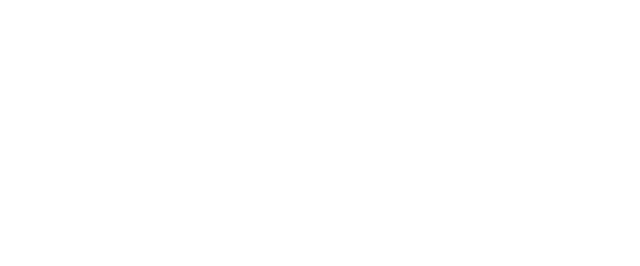
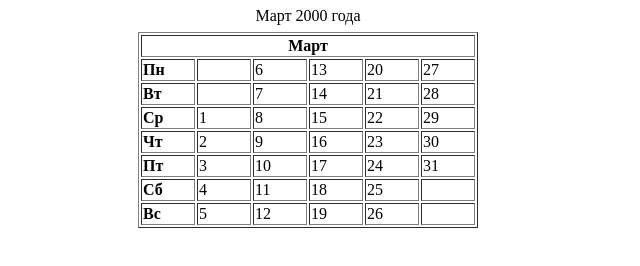
Before and after one commit to karmaxa/Mikita_Karmanaw, a plain HTML site: page 02_HTML/add/index.html in a window 1280 px wide. Shown: the whole page, without its empty margins (0-640 px from the left). Drawn offline with Linux system fonts and the light colour scheme.

Commit message:
base+add+

```diff
--- a/02_HTML/add/index.html
+++ b/02_HTML/add/index.html
@@ -2,11 +2,77 @@
 <html lang="en">
 <head>
     <meta charset="UTF-8">
-    <meta http-equiv="X-UA-Compatible" content="IE=edge">
-    <meta name="viewport" content="width=device-width, initial-scale=1.0">
-    <title>Document</title>
+    <title>Месяц</title>
+    <style>
+        body {
+            max-width: 600px;
+        }
+        p {
+            font-size:medium;
+            line-height:0%;
+        }
+    </style>
 </head>
 <body>
-
+    <p align="center">Март 2000 года</p>
+    <table border="1" align="center">
+        <tr><td colspan="6" align="center" ><b>Март</b></td></tr>
+        <tr>
+            <td style="width:50px"><b>Пн</b></td>
+            <td style="width:50px"></td>
+            <td style="width:50px">6</td>
+            <td style="width:50px">13</td>
+            <td style="width:50px">20</td>
+            <td style="width:50px">27</td>
+        </tr>
+        <tr>
+            <td><b>Вт</b></td>
+            <td></td>
+            <td>7</td>
+            <td>14</td>
+            <td>21</td>
+            <td>28</td>
+        </tr>
+        <tr>
+            <td><b>Ср</b></td>
+            <td>1</td>
+            <td>8</td>
+            <td>15</td>
+            <td>22</td>
+            <td>29</td>
+        </tr>
+        <tr>
+            <td><b>Чт</b></td>
+            <td>2</td>
+            <td>9</td>
+            <td>16</td>
+            <td>23</td>
+            <td>30</td>
+        </tr>
+        <tr>
+            <td><b>Пт</b></td>
+            <td>3</td>
+            <td>10</td>
+            <td>17</td>
+            <td>24</td>
+            <td>31</td>
+        </tr>
+        <tr>
+            <td><b>Сб</b></td>
+            <td>4</td>
+            <td>11</td>
+            <td>18</td>
+            <td>25</td>
+            <td></td>
+        </tr>
+        <tr>
+            <td><b>Вс</b></td>
+            <td>5</td>
+            <td>12</td>
+            <td>19</td>
+            <td>26</td>
+            <td></td>
+        </tr>
+    </table>
 </body>
 </html>
```
Also changed, not shown: 02_HTML/base/index.html (+5 -5 lines).
